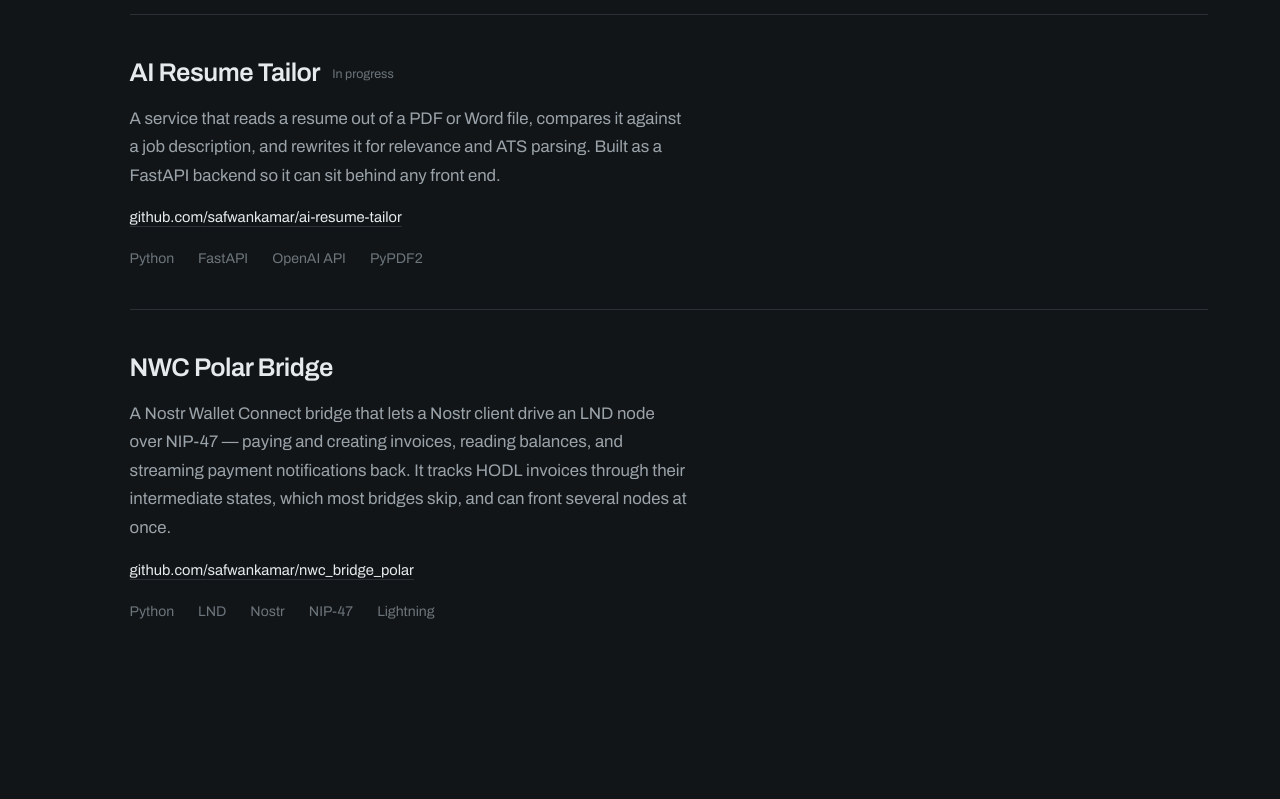
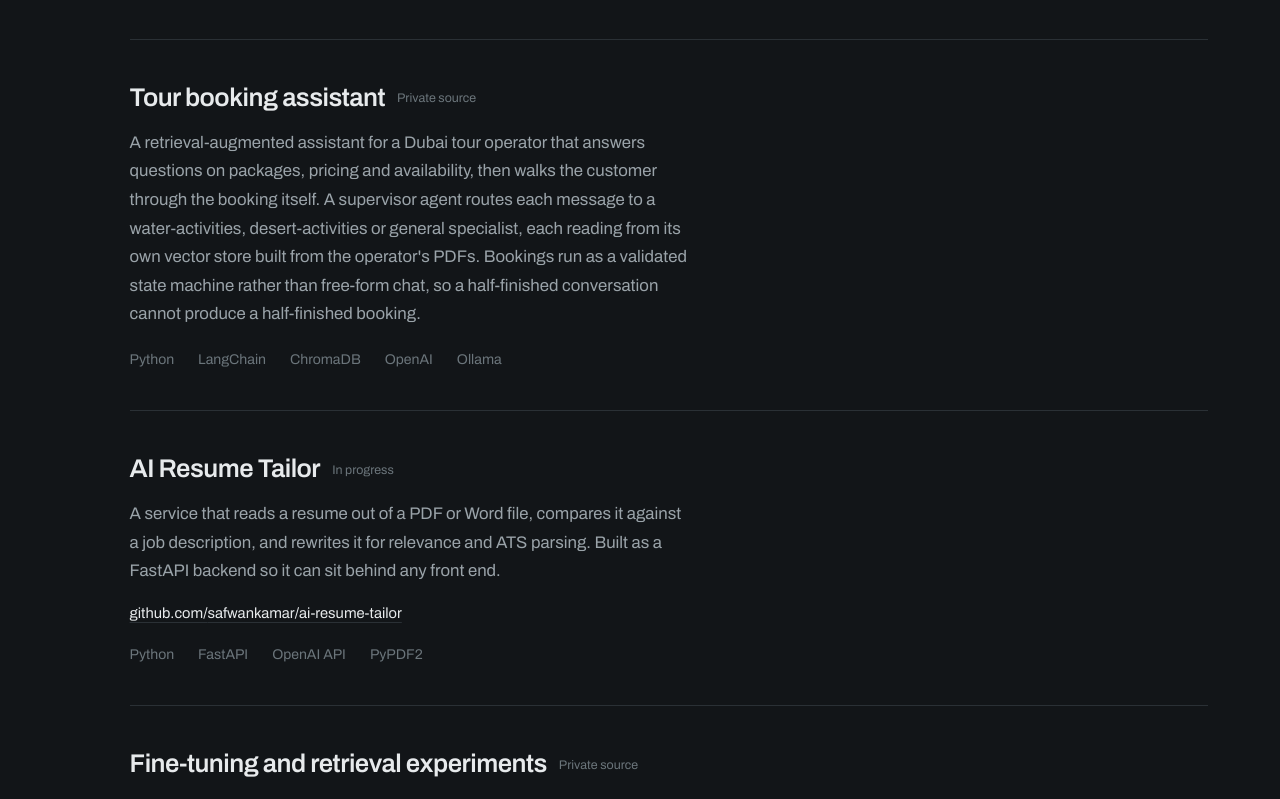
Before and after one commit to safwankamar/portfolio, a React (Vite) app: page / in a window 1280 px wide. Shown: the part 1520-2319 px from the top of the page. Built offline with nearby package versions, Linux system fonts and the light colour scheme; the HTML template or start-up script is replaced by a standard one.

Commit message:
Add the two AI projects from the private Gitea work
The tour booking assistant and the fine-tuning run are described from
their source but carry no repository link, since that server is not
reachable from outside; each is marked "Private source" instead.

```diff
--- a/src/components/portfolio/Projects.tsx
+++ b/src/components/portfolio/Projects.tsx
@@ -4,7 +4,7 @@ type Project = {
   title: string;
   summary: string;
   stack: string[];
-  repo: string;
+  repo?: string;
   note?: string;
 };
 
@@ -17,12 +17,26 @@ const projects: Project[] = [
     repo: "safwankamar/cortex",
   },
   {
+    title: "Tour booking assistant",
+    summary:
+      "A retrieval-augmented assistant for a Dubai tour operator that answers questions on packages, pricing and availability, then walks the customer through the booking itself. A supervisor agent routes each message to a water-activities, desert-activities or general specialist, each reading from its own vector store built from the operator's PDFs. Bookings run as a validated state machine rather than free-form chat, so a half-finished conversation cannot produce a half-finished booking.",
+    stack: ["Python", "LangChain", "ChromaDB", "OpenAI", "Ollama"],
+    note: "Private source",
+  },
+  {
     title: "AI Resume Tailor",
     summary:
       "A service that reads a resume out of a PDF or Word file, compares it against a job description, and rewrites it for relevance and ATS parsing. Built as a FastAPI backend so it can sit behind any front end.",
     stack: ["Python", "FastAPI", "OpenAI API", "PyPDF2"],
     repo: "safwankamar/ai-resume-tailor",
     note: "In progress",
+  },
+  {
+    title: "Fine-tuning and retrieval experiments",
+    summary:
+      "A run of training work done from the ground up rather than through an API: word2vec and LSTM language models, attention heads visualised to see what they actually attend to, and GPT-2 fine-tuned on a medical question-answer corpus both fully and with LoRA to compare cost against quality. The retrieval half ended in an agent that answers Angular questions from the documentation while carrying conversation memory and tracking its own token spend.",
+    stack: ["PyTorch", "Transformers", "LoRA", "ChromaDB", "LangChain"],
+    note: "Private source",
   },
   {
     title: "NWC Polar Bridge",
@@ -66,6 +80,7 @@ const Projects = () => {
                 {project.summary}
               </p>
 
+              {project.repo && (
                 <p className="mt-4 text-[0.92rem]">
                   <a
                     className="link"
@@ -76,6 +91,7 @@ const Projects = () => {
                     github.com/{project.repo}
                   </a>
                 </p>
+              )}
 
               <ul
                 className="mt-5 flex flex-wrap gap-x-6 gap-y-2 text-[0.88rem]"
```
Lines whose indentation alone changed are shown as unchanged.
